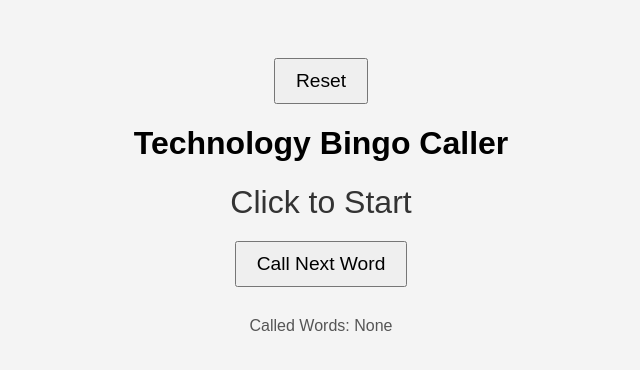
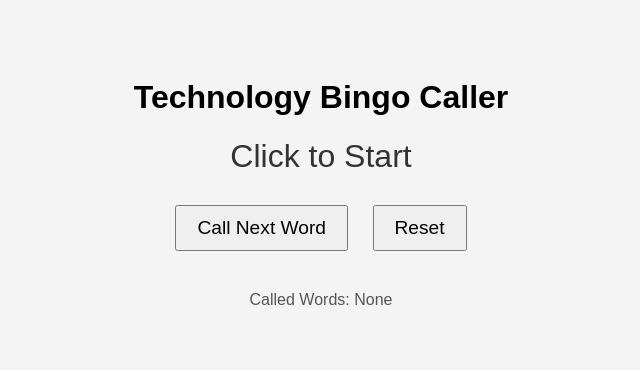
Before and after one commit to RindiDowe/BingoRandomizer, a plain HTML site: page index.html in a window 1280 px wide. Both pictures are taken after a click on the button "Reset". Shown: the whole page, without its empty margins (319-959 px from the left). Drawn offline with Linux system fonts and the light colour scheme.

Commit message:
index.html

```diff
--- a/index.html
+++ b/index.html
@@ -20,6 +20,7 @@
       padding: 10px 20px;
       font-size: 1.2rem;
       cursor: pointer;
+      margin: 10px;
     }
     .called {
       margin-top: 30px;
@@ -29,15 +30,15 @@
   </style>
 </head>
 <body>
-<button onclick="resetCallList()" id="resetBtn">Reset</button>
 
   <h1>Technology Bingo Caller</h1>
   <div class="word" id="wordDisplay">Click to Start</div>
   <button onclick="callWord()">Call Next Word</button>
+  <button onclick="resetCallList()" id="resetBtn">Reset</button>
   <div class="called" id="calledList">Called Words: None</div>
 
   <script>
-    const words = [
+    const originalWords = [
       "Mouse", "Keyboard", "Monitor", "Headphones", "Printer", "Chromebook",
       "Internet", "Tablet", "Login", "Search Engine", "Touchpad", "Shift Key",
       "Password", "Desktop", "Touch Screen", "Google Classroom", "Link",
@@ -45,6 +46,7 @@
       "Power Button", "Select All"
     ];
 
+    let words = [...originalWords];
     let called = [];
 
     function callWord() {
@@ -60,6 +62,13 @@
       document.getElementById('wordDisplay').innerText = word;
       document.getElementById('calledList').innerText = "Called Words: " + called.join(", ");
     }
+
+    function resetCallList() {
+      words = [...originalWords];
+      called = [];
+      document.getElementById('wordDisplay').innerText = "Click to Start";
+      document.getElementById('calledList').innerText = "Called Words: None";
+    }
   </script>
 
 </body>
```
